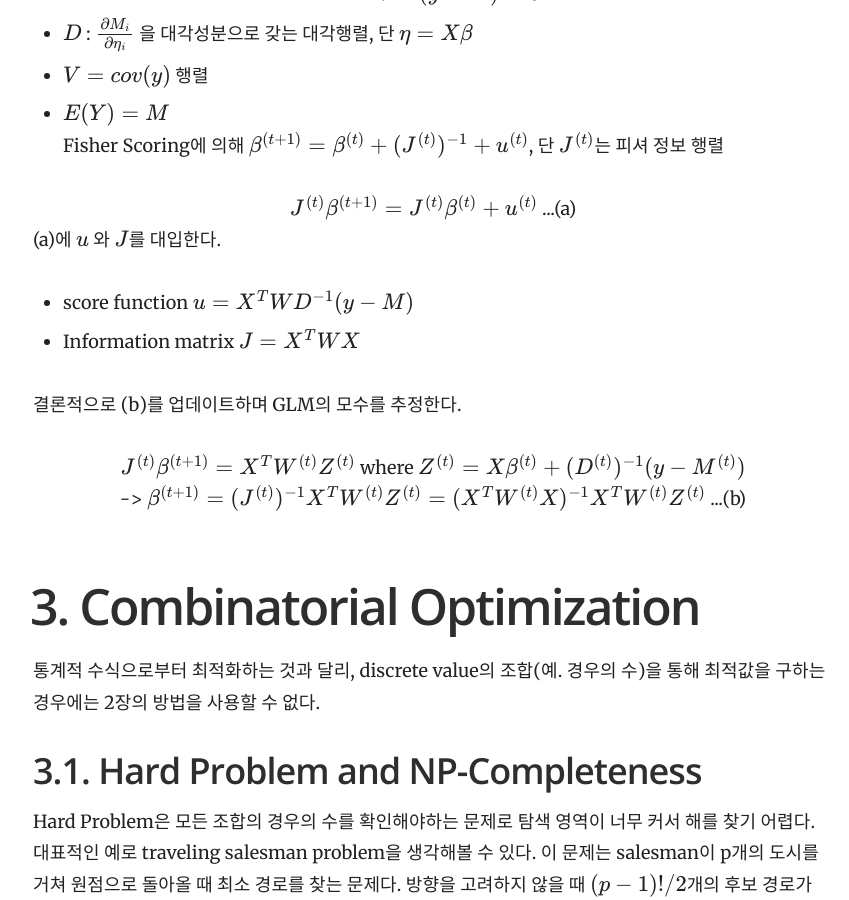
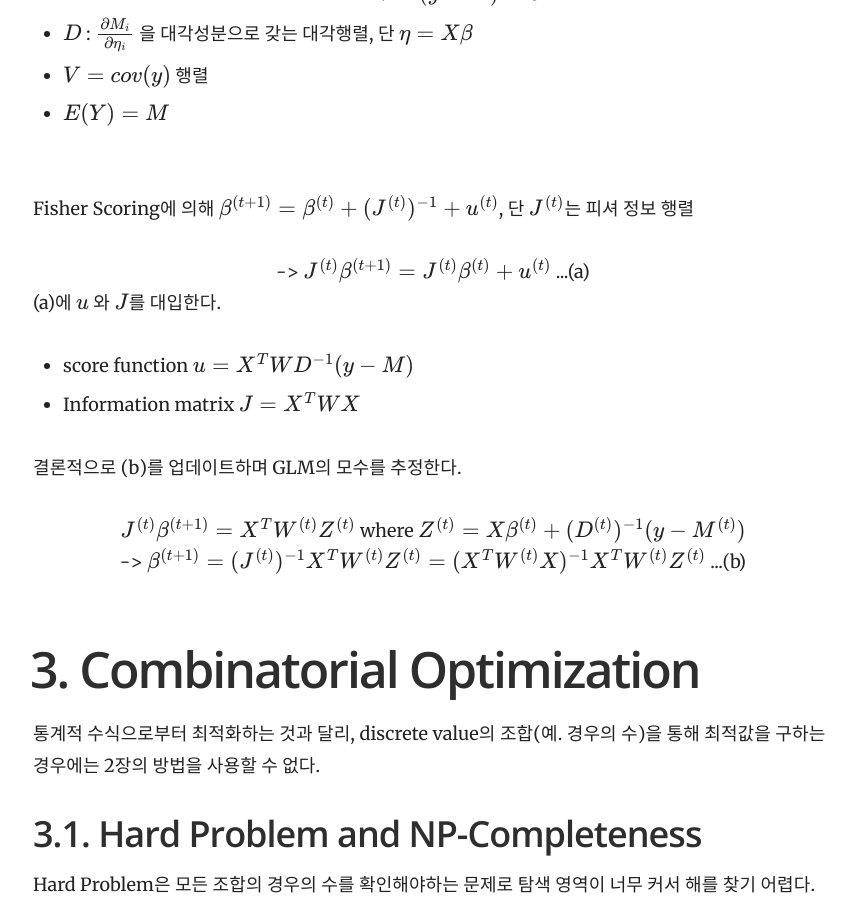
Before and after one commit to yrk3434/yrk3434.github.io, a Jekyll site: the page built from _docs/Theory/Computational Statistics_Optimization.md, in a window 1280 px wide and 900 px high, scrolled down 7482 px. Shown: the whole window, without its empty margins (357-1206 px from the left). Built offline with Jekyll 4.4.1, drawn with Linux system fonts in a browser that asks for light colours; formulas are drawn with MathJax 3.

```diff
--- a/_docs/Theory/Computational Statistics_Optimization.md
+++ b/_docs/Theory/Computational Statistics_Optimization.md
@@ -217,9 +217,10 @@ GLM에서 y의 분포는 대개 지수족(exponential family)이다. GLM 전반
 - $ D $ : $ \frac{\partial M_i}{ \partial \eta_i} $ 을 대각성분으로 갖는 대각행렬, 단 $ \eta = X \beta $
 - $ V  = cov(y) $ 행렬
 - $ E(Y) = M $
+
 <br/>
 Fisher Scoring에 의해 $ \beta^{(t+1)}=\beta^{(t)} + (J^{(t)})^{-1}+u^{(t)} $, 단 $ J^{(t)} $는 피셔 정보 행렬<br/>
-<center> $ J^{(t)} \beta^{(t+1)}= J^{(t)} \beta^{(t)} + u^{(t)} $ ...(a) </center>
+<center> -> $ J^{(t)} \beta^{(t+1)}= J^{(t)} \beta^{(t)} + u^{(t)} $ ...(a) </center>
 (a)에  $ u $ 와 $ J $를 대입한다.
 - score function $ u = X^T W D^{-1} (y-M) $
 - Information matrix $ J =  X^{T} W X $
```
